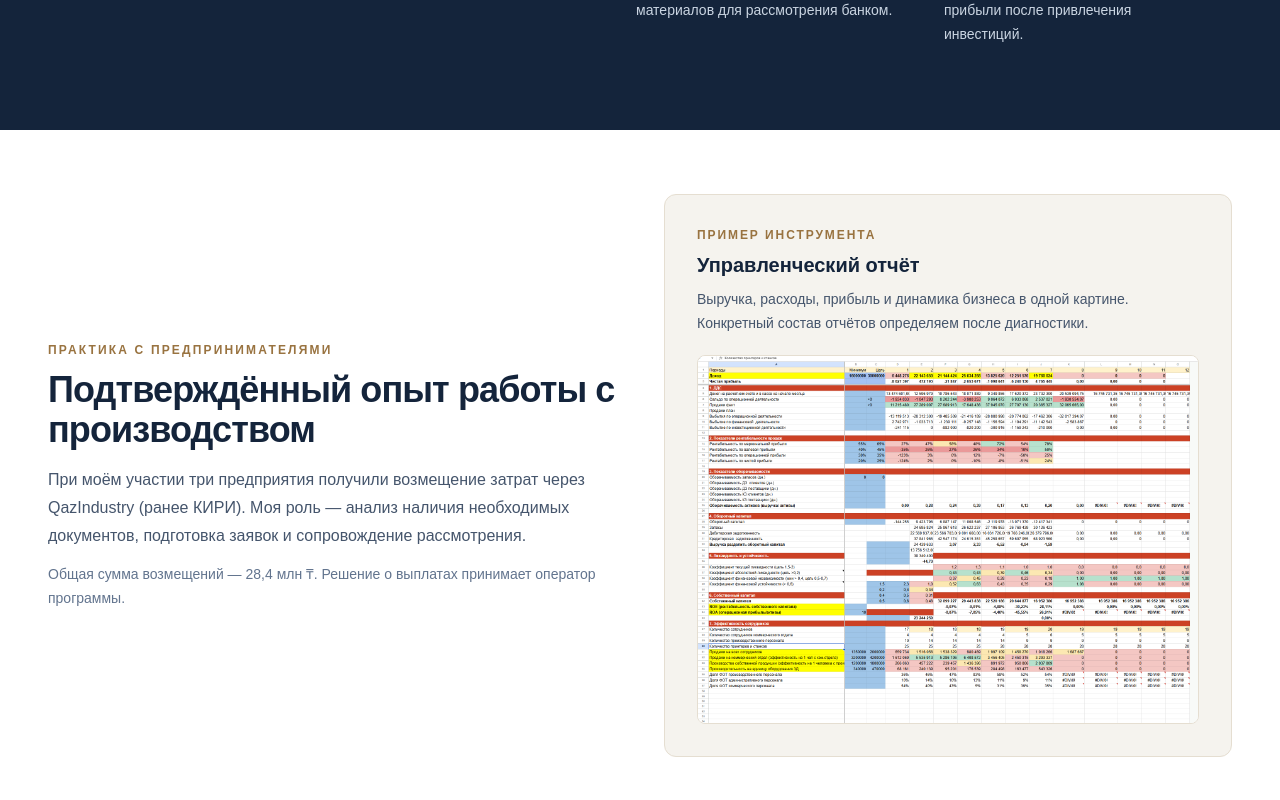
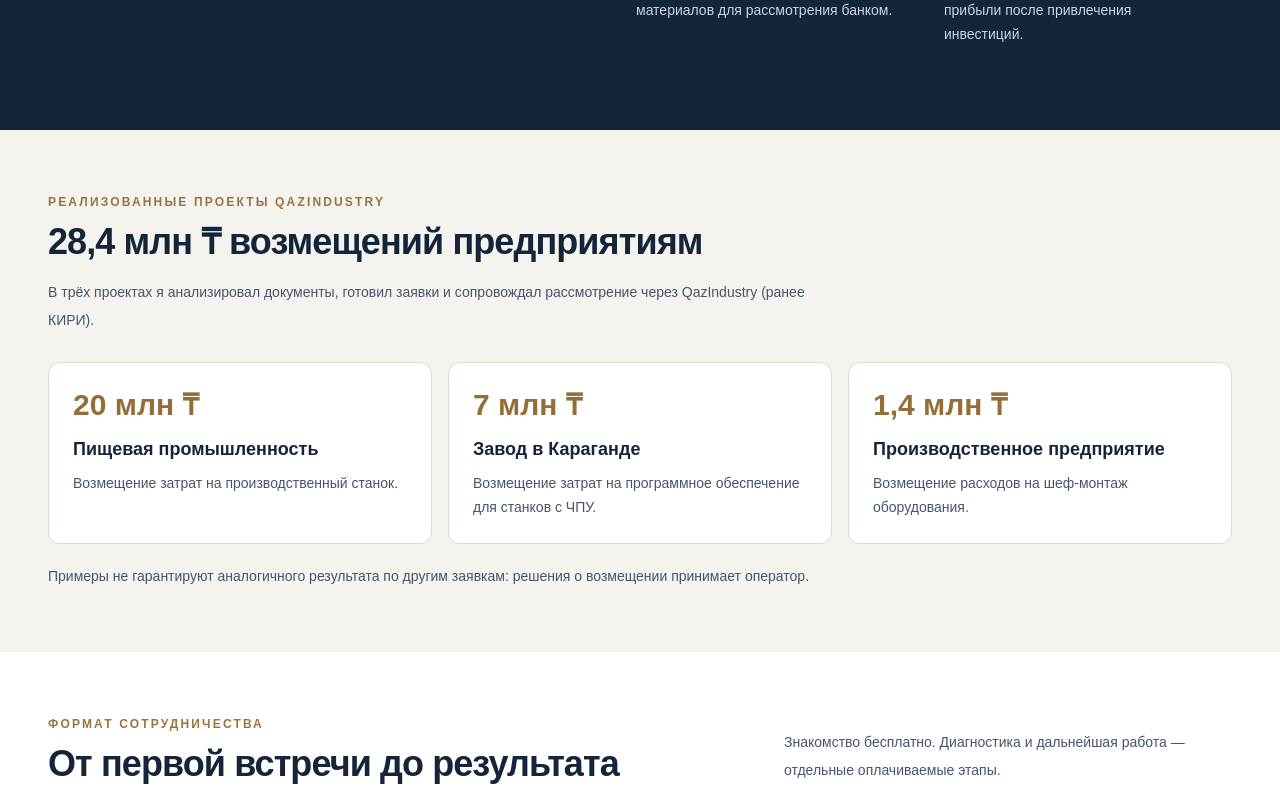
Before and after one commit to 19ilya77sh-cell/finance-consulting-landing, a Next.js app: page / in a window 1280 px wide. Shown: the part 2540-3340 px from the top of the page. Built offline with nearby package versions, Linux system fonts and the light colour scheme.

Commit message:
Remove outdated finance-report showcase from new landing structure

```diff
--- a/app/page.tsx
+++ b/app/page.tsx
@@ -289,25 +289,6 @@ export default function Home() {
         </div>
       </section>
 
-      <section className="bg-white py-12 sm:py-16">
-        <div className="mx-auto grid max-w-7xl gap-8 px-4 sm:px-6 lg:grid-cols-[1fr_1fr] lg:items-center lg:gap-12 lg:px-12">
-          <div>
-            <p className="text-xs font-semibold uppercase tracking-[0.18em] text-[#997340]">Практика с предпринимателями</p>
-            <h2 className="mt-3 text-3xl font-semibold tracking-tight text-[#14243b] sm:text-4xl">Подтверждённый опыт работы с производством</h2>
-            <p className="mt-4 leading-7 text-slate-600">При моём участии три предприятия получили возмещение затрат через QazIndustry (ранее КИРИ). Моя роль — анализ наличия необходимых документов, подготовка заявок и сопровождение рассмотрения.</p>
-            <p className="mt-3 text-sm leading-6 text-slate-500">Общая сумма возмещений — 28,4 млн ₸. Решение о выплатах принимает оператор программы.</p>
-          </div>
-          <div className="rounded-xl border border-[#e5ded1] bg-[#f5f3ee] p-6 sm:p-8">
-            <p className="text-xs font-semibold uppercase tracking-[0.16em] text-[#997340]">Пример инструмента</p>
-            <h3 className="mt-2 text-xl font-semibold text-[#14243b]">Управленческий отчёт</h3>
-            <p className="mt-2 text-sm leading-6 text-slate-600">Выручка, расходы, прибыль и динамика бизнеса в одной картине. Конкретный состав отчётов определяем после диагностики.</p>
-            <div className="mt-5 overflow-hidden rounded-lg border border-[#e5ded1] bg-white">
-              <Image src="/report-example.png" alt="Иллюстративный пример управленческого отчёта" width={900} height={650} className="h-auto w-full" />
-            </div>
-          </div>
-        </div>
-      </section>
-
       <section id="cases" className="bg-[#f5f3ee] py-12 sm:py-16">
         <div className="mx-auto max-w-7xl px-4 sm:px-6 lg:px-12">
           <p className="text-xs font-semibold uppercase tracking-[0.18em] text-[#997340]">Реализованные проекты QazIndustry</p>
```
